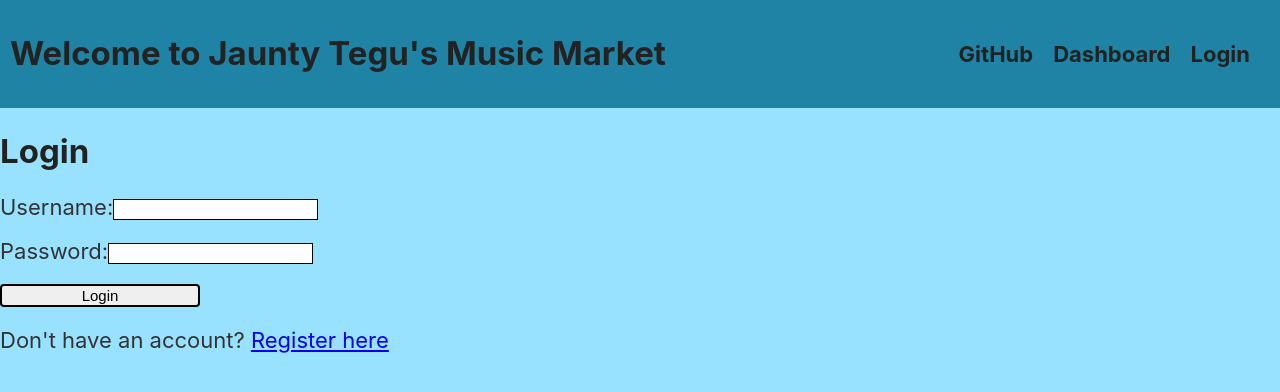
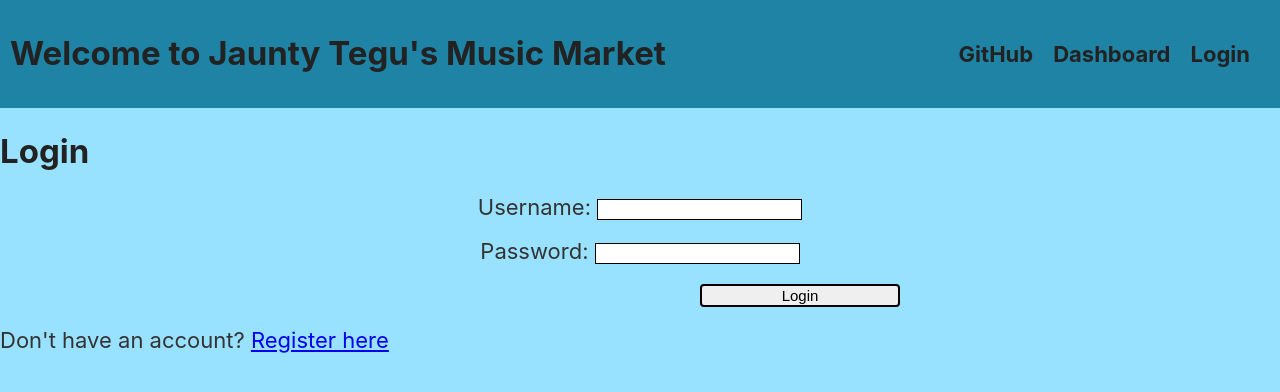
Before and after one commit to jtowne01/web215, a React (Create React App) app in the folder mern/frontend/my-react-app/: page /login in a window 1280 px wide. Shown: the top 392 px of the page. Built offline with nearby package versions, Linux system fonts and the light colour scheme; no server answers.

Commit message:
Update Login.js

```diff
--- a/mern/frontend/my-react-app/src/components/Login.js
+++ b/mern/frontend/my-react-app/src/components/Login.js
@@ -29,9 +29,9 @@ const Login = () => {
     return (
         <div>
             <h2>Login</h2>
-            <form onSubmit={handleSubmit}>
+            <form id="LoginReg" onSubmit={handleSubmit}>
                 <div>
-                    <label>Username:</label>
+                    <label>Username: </label>
                     <input
                         type="text"
                         value={username}
@@ -40,7 +40,7 @@ const Login = () => {
                 </div>
 
                 <div>
-                    <label>Password:</label>
+                    <label>Password: </label>
                     <input
                         type="password"
                         value={password}
@@ -48,7 +48,7 @@ const Login = () => {
                     />
                 </div>
 
-                <button type="submit">Login</button>
+                <button id="account" type="submit">Login</button>
             </form>
              <p>Don't have an account? <a href="/register">Register here</a></p>
         </div>
```
